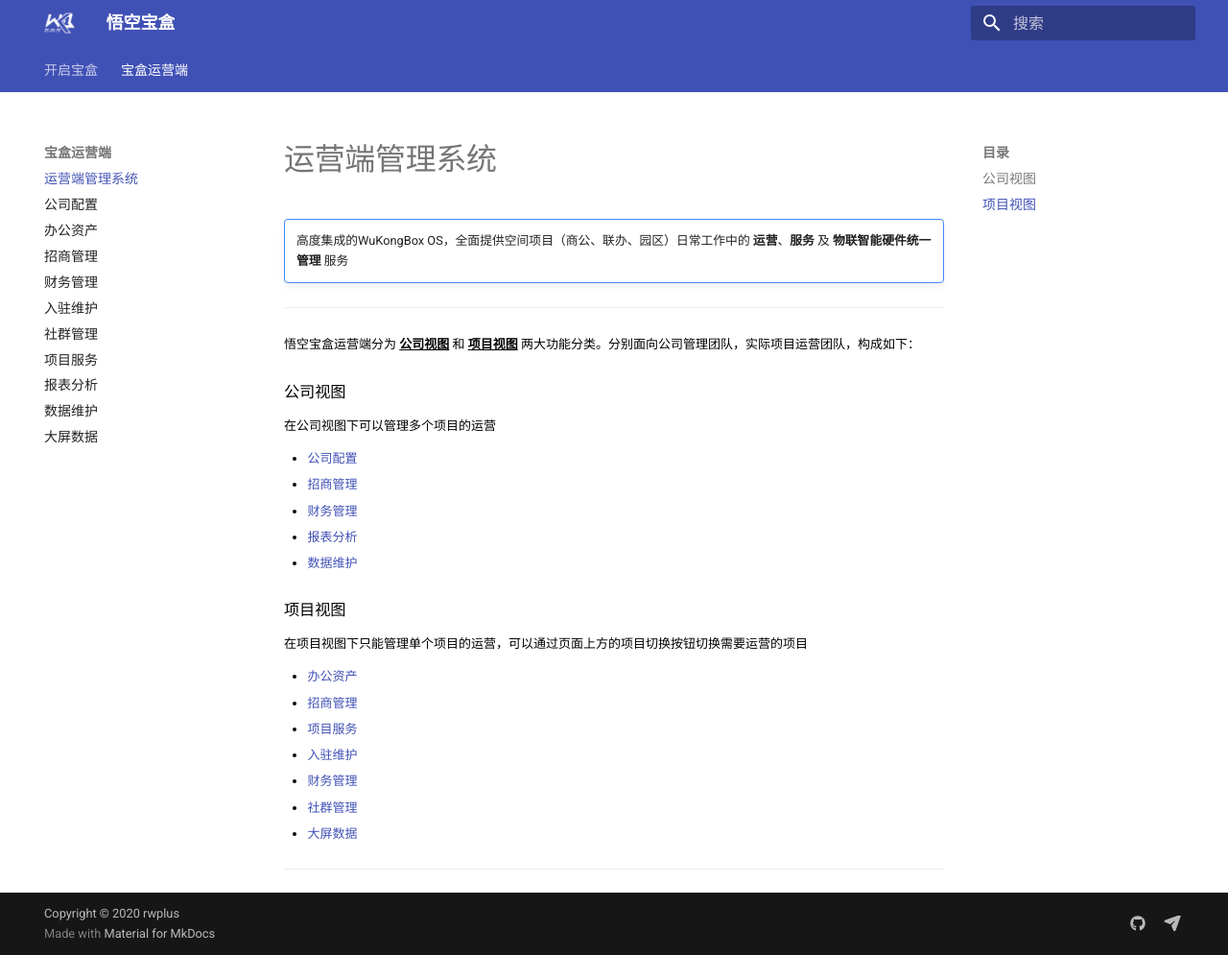
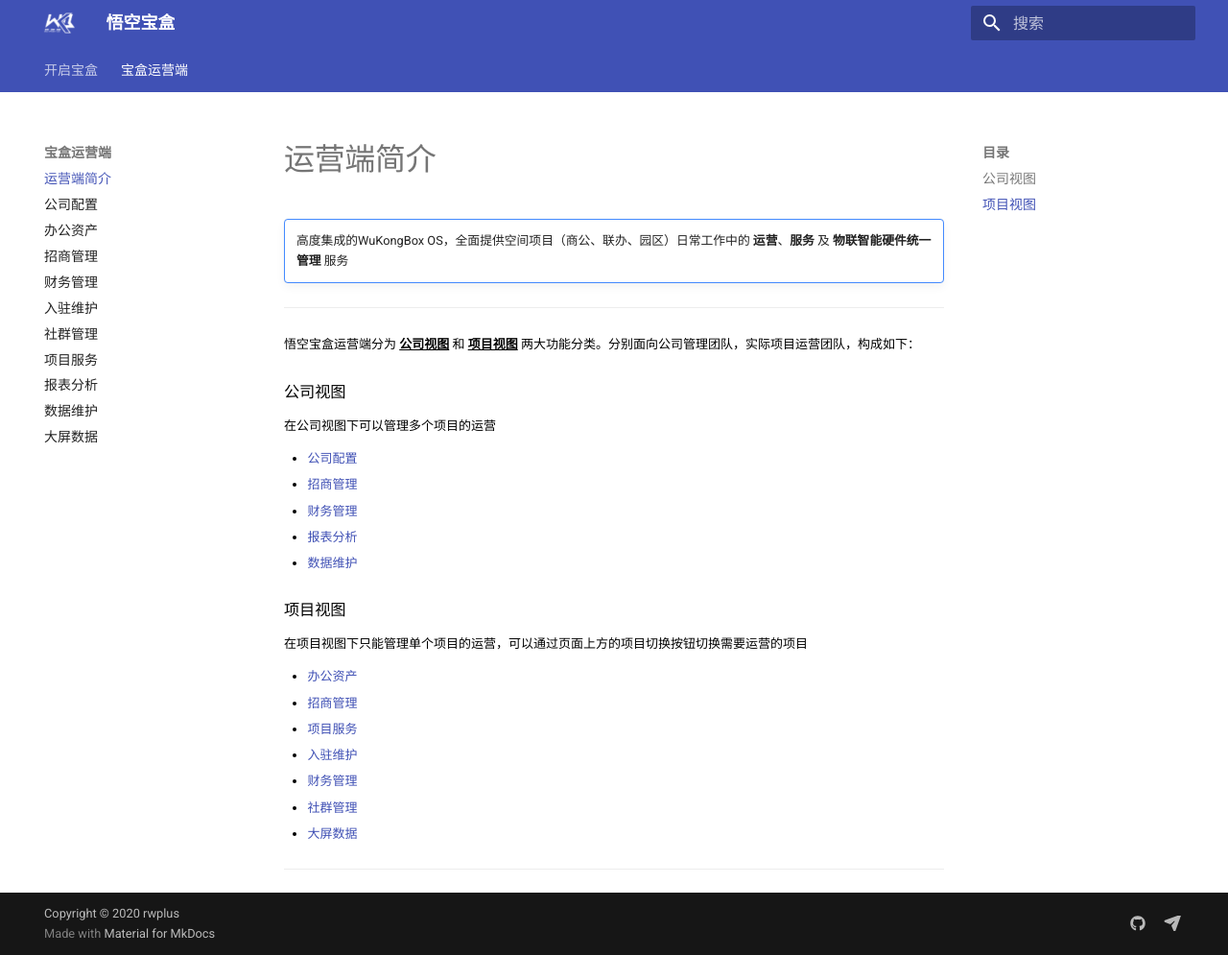
Before and after one commit to wukongbox/docs_stage, an MkDocs documentation site: the page built from docs/V4/000.md, in a window 1280 px wide and 995 px high. Shown: the whole window at 96% size. Built offline with MkDocs 1.6.1 and Material for MkDocs 9.7.7, drawn with Linux system fonts in a browser that asks for light colours.

Commit message:
no message

```diff
--- a/docs/V4/000.md
+++ b/docs/V4/000.md
@@ -1,4 +1,4 @@
-# 运营端管理系统
+# 运营端简介
 !!! note ""
     高度集成的WuKongBox OS，全面提供空间项目（商公、联办、园区）日常工作中的 **运营**、**服务** 及 **物联智能硬件统一管理** 服务
 
```
